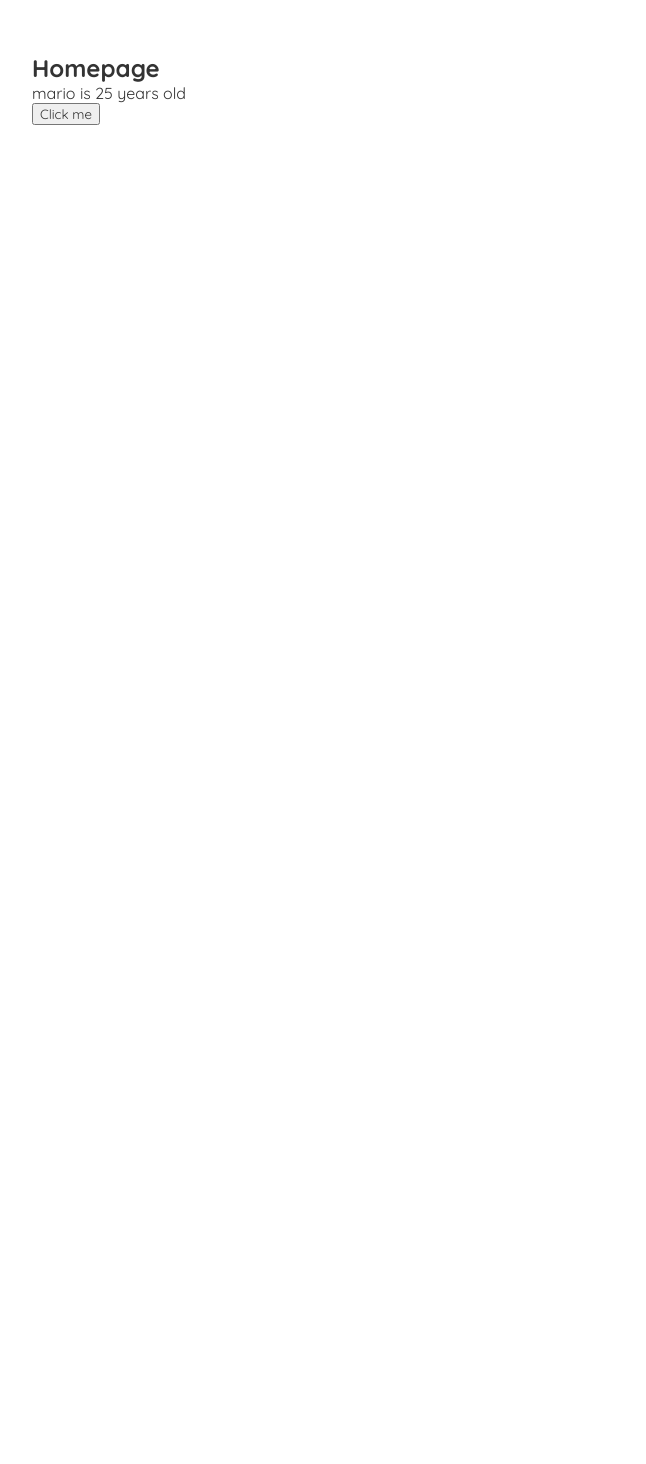
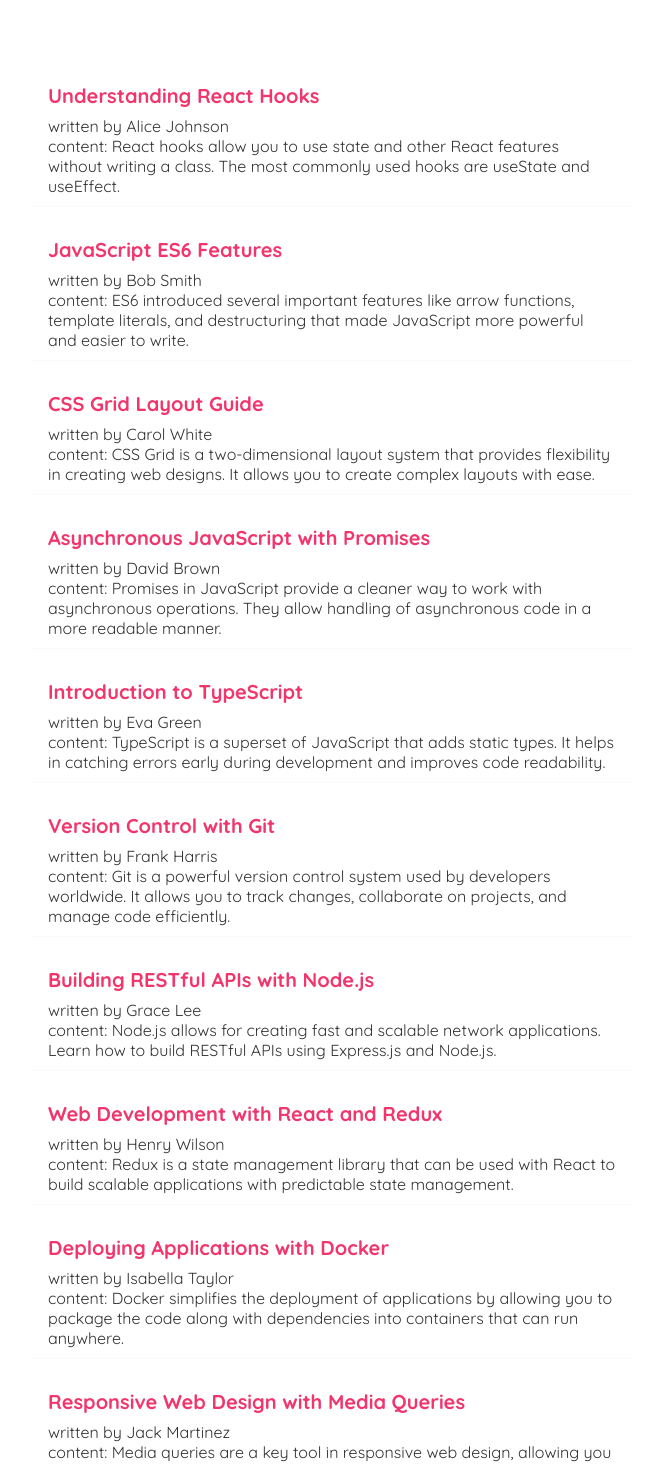
Before and after one commit to krishnactive/blog, a React (Create React App) app: page / in a window 1280 px wide. Shown: the part 80-1544 px from the top of the page, without its empty margins (308-954 px from the left). Before the commit the page ends 800 px from the top, so only its background shows below. Built offline with nearby package versions, Linux system fonts and the light colour scheme.

Commit message:
outputting lists using map method of javascript and applying the css

```diff
--- a/src/Home.js
+++ b/src/Home.js
@@ -1,24 +1,92 @@
 import { useState } from "react"
-
+//this hook will be used more futher its important
 const Home = () => {
 
-    const [name, setName] = useState('mario');
-    const [age, setAge] = useState(25);
-    const handleClick = ()=>{
-        setName('luigi');
-        setAge('30');
-    }
+    const [blogs, setBlogs] = useState([
+        {
+            id: 1,
+            title: "Understanding React Hooks",
+            body: "React hooks allow you to use state and other React features without writing a class. The most commonly used hooks are useState and useEffect.",
+            author: "Alice Johnson"
+        },
+        {
+            id: 2,
+            title: "JavaScript ES6 Features",
+            body: "ES6 introduced several important features like arrow functions, template literals, and destructuring that made JavaScript more powerful and easier to write.",
+            author: "Bob Smith"
+        },
+        {
+            id: 3,
+            title: "CSS Grid Layout Guide",
+            body: "CSS Grid is a two-dimensional layout system that provides flexibility in creating web designs. It allows you to create complex layouts with ease.",
+            author: "Carol White"
+        },
+        {
+            id: 4,
+            title: "Asynchronous JavaScript with Promises",
+            body: "Promises in JavaScript provide a cleaner way to work with asynchronous operations. They allow handling of asynchronous code in a more readable manner.",
+            author: "David Brown"
+        },
+        {
+            id: 5,
+            title: "Introduction to TypeScript",
+            body: "TypeScript is a superset of JavaScript that adds static types. It helps in catching errors early during development and improves code readability.",
+            author: "Eva Green"
+        },
+        {
+            id: 6,
+            title: "Version Control with Git",
+            body: "Git is a powerful version control system used by developers worldwide. It allows you to track changes, collaborate on projects, and manage code efficiently.",
+            author: "Frank Harris"
+        },
+        {
+            id: 7,
+            title: "Building RESTful APIs with Node.js",
+            body: "Node.js allows for creating fast and scalable network applications. Learn how to build RESTful APIs using Express.js and Node.js.",
+            author: "Grace Lee"
+        },
+        {
+            id: 8,
+            title: "Web Development with React and Redux",
+            body: "Redux is a state management library that can be used with React to build scalable applications with predictable state management.",
+            author: "Henry Wilson"
+        },
+        {
+            id: 9,
+            title: "Deploying Applications with Docker",
+            body: "Docker simplifies the deployment of applications by allowing you to package the code along with dependencies into containers that can run anywhere.",
+            author: "Isabella Taylor"
+        },
+        {
+            id: 10,
+            title: "Responsive Web Design with Media Queries",
+            body: "Media queries are a key tool in responsive web design, allowing you to create layouts that adapt to different screen sizes.",
+            author: "Jack Martinez"
+        }
+    ]);
 
+    //array destructuring :-  const [blogs, setBlogs] blogs refer to the current state value and setBlogs is the function you use to update that state value
+    //key property can track the deleted items in this can id can be key because it is unique
     return (
         <div className="Home">
-
-            <h2>Homepage</h2>
-            <p>{name} is {age} years old</p>
-            <button onClick={handleClick}>Click me</button>
+            {blogs.map((blog)=>(
+                <div className="blog-preview" key={blog.id}>
+                    <h2>{blog.title}</h2>
+                     <p>written by {blog.author}</p>
+                     <p>content: {blog.body}</p>
+                </div>
+            ))};
 
         </div>
     );
 }
+//lets add css to blog preview
+//we map through the data and we take each item into that as we map through it and we output a bit of templete for each and each one has a key property which is the id in our case but it can be any unique property
+//inside templete javascript can be implemented using curly braces
+//map method in javascript it just cycle through an array and it can do something with each item in array
+//hard code is not benifecial it time comsuming
+
+//create block to represent these state
 //event object and event parameter
 // handleClick this automatically reference gains the first parameter ie the event object and then we can do something with
 //handleClick wrapped in anomous function have to pass it
--- a/src/index.css
+++ b/src/index.css
@@ -33,3 +33,18 @@
   margin: 40px auto;
   padding: 20px;
 }
+
+/* blog previews / list */
+.blog-preview {
+  padding: 10px 16px;
+  margin: 20px 0;
+  border-bottom: 1px solid #fafafa;
+}
+.blog-preview:hover {
+  box-shadow: 1px 3px 5px rgba(0,0,0,0.1);
+}
+.blog-preview h2 {
+  font-size: 20px;
+  color: #f1356d;
+  margin-bottom: 8px;
+}
```
